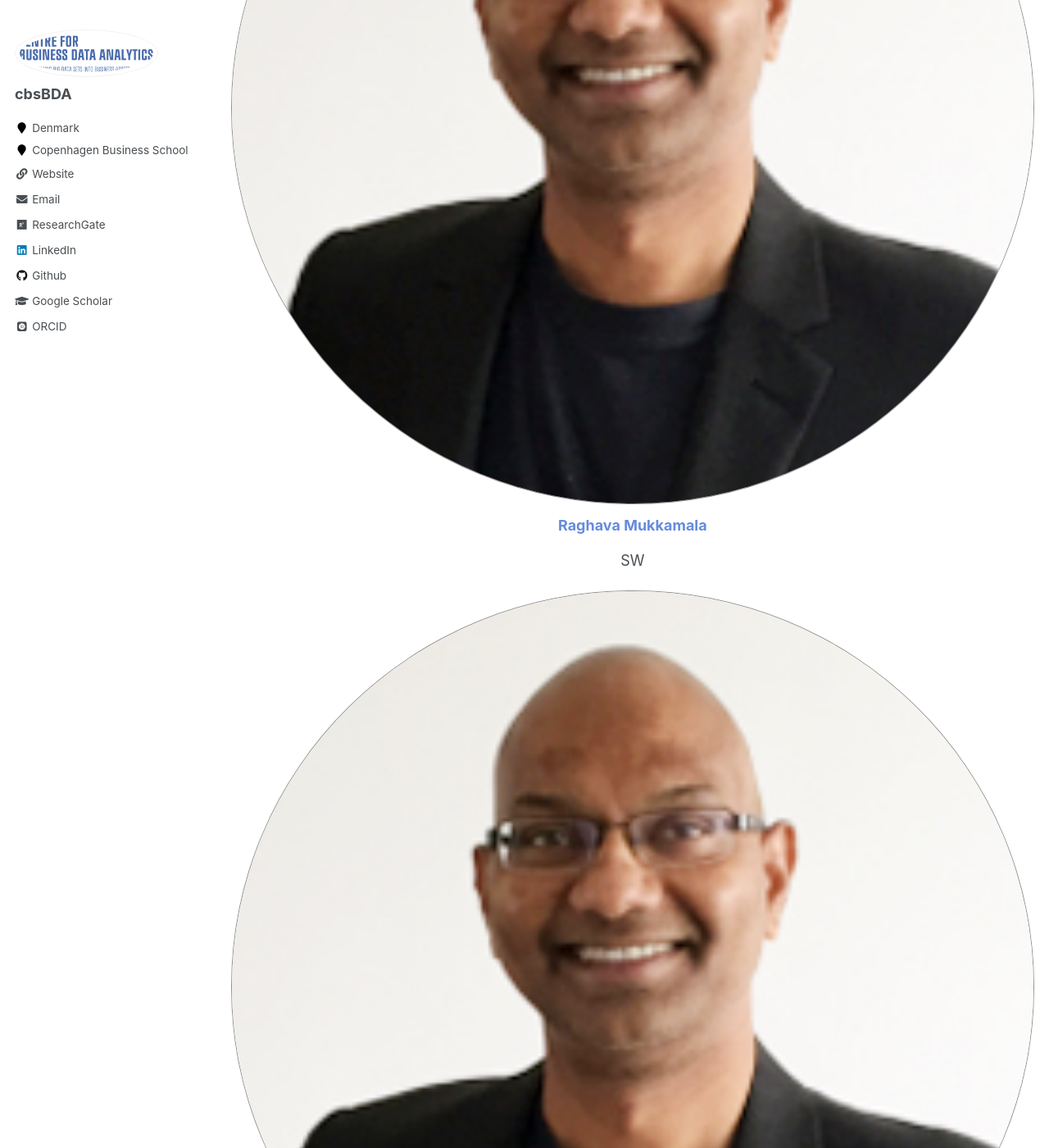
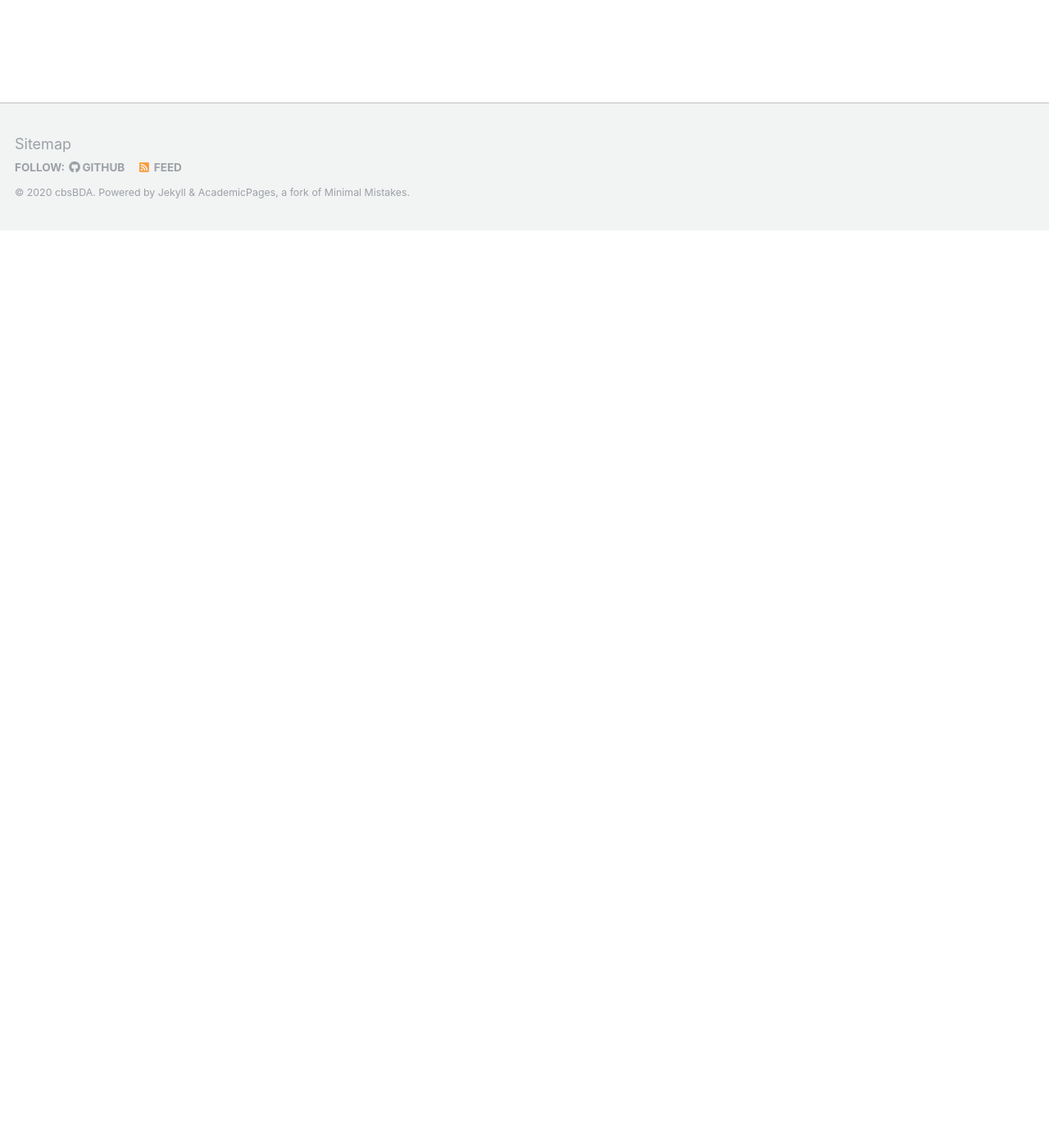
Before and after one commit to cbsBDA/cbsBDA-homepage, a Jekyll site: the page built from _pages/team.md, in a window 1280 px wide and 1400 px high, scrolled down 1119 px. Shown: the whole window at 82% size. Built offline with Jekyll 4.4.1, drawn with Linux system fonts in a browser that asks for light colours; some web fonts are replaced; some of the changed text lies outside the part shown.

Commit message:
Update team.md

```diff
--- a/_pages/team.md
+++ b/_pages/team.md
@@ -28,34 +28,3 @@ author_profile: true
 </div>
 </div>
 </div>
-<div class="avatar">
-<img src="/images/teams/raghava1.jpg" alt='Raghava Mukkamala'/>
-
-<a href="#"><h3 class="t-name">Raghava Mukkamala</h3></a>
-
-<p class="designation">SW</p>
- </div>
-
- <div class="avatar">
- <img src="/images/teams/raghava1.jpg" alt='Raghava Mukkamala'/>
-
- <a href="#"><h3 class="t-name">Raghava Mukkamala</h3></a>
-
- <p class="designation">SW</p>
-  </div>
-
-  <div class="avatar">
-  <img src="/images/teams/raghava1.jpg" alt='Raghava Mukkamala'/>
-
-  <a href="#"><h3 class="t-name">Raghava Mukkamala</h3></a>
-
-  <p class="designation">SW</p>
-   </div>
-
-   <div class="avatar">
-   <img src="/images/teams/raghava1.jpg" alt='Raghava Mukkamala'/>
-
-   <a href="#"><h3 class="t-name">Raghava Mukkamala</h3></a>
-
-   <p class="designation">SW</p>
-    </div>
```
